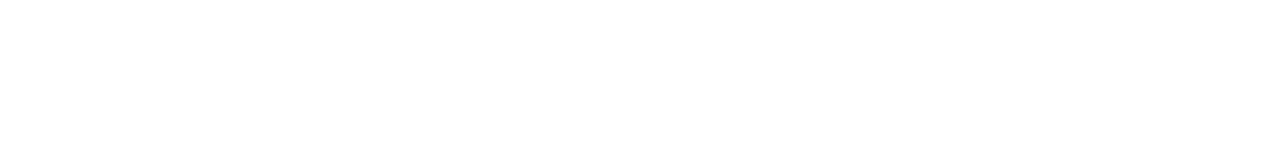
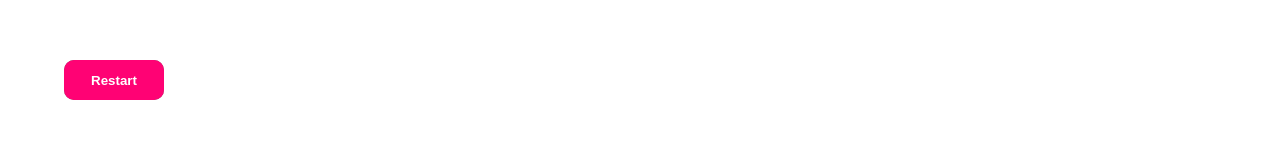
Before and after one commit to Yuliia-Sydorovych/Three.js, a website built with Vite: page index.html in a window 1280 px wide. Shown: the top 160 px of the page. Built offline with nearby package versions, Linux system fonts and the light colour scheme; animation ran at ten frames a second.

Commit message:
Added restart button; Implemented checking the cube downfall outside the ground

```diff
--- a/index.html
+++ b/index.html
@@ -6,6 +6,9 @@
         <link rel="stylesheet" href="style.css">
     </head>
     <body>
+        <div class="content">
+            <button id="restart">Restart</button>
+        </div>
         <canvas class="webgl"></canvas>
         <script src="script.js"></script>
     </body>
--- a/script.js
+++ b/script.js
@@ -76,6 +76,12 @@ class Box extends THREE.Mesh{
         this.position.z += this.velocity.z;
 
         this.applyGravity(ground);
+    }
+
+    ifCubeFallOutsideGround()
+    {
+        // return true if cube outside the ground
+        return this.left < -6 || this.right > 6 || this.front < -25 || this.back > 25;
     }
 
     applyGravity(ground)
@@ -220,6 +226,14 @@ function animate()
 
     cube.update(ground);
 
+    // checking if main cube falls outside the ground
+    if (cube.ifCubeFallOutsideGround())
+    {
+        setTimeout(() => {
+            restart();
+        }, 1000);
+    }
+
     enemies.forEach((enemy) =>
     {
         enemy.update(ground);
@@ -228,6 +242,7 @@ function animate()
         if (boxCollision({box1: cube, box2: enemy}))
         {
             cancelAnimationFrame(animationId);
+            restart();
         }
     });
 
@@ -266,5 +281,13 @@ function animate()
     frames++;
 }
 
+document.getElementById("restart").addEventListener("click", restart);
+
+// restart the game
+function restart()
+{
+    window.location.reload();
+}
+
 // start game
 animate();
--- a/style.css
+++ b/style.css
@@ -1,6 +1,111 @@
 body
 {
-    font-family: sans-serif;
-    margin: 0;
-    padding: 0;
+  font-family: sans-serif;
+  margin: 0;
+  padding: 0;
 }
+
+.content
+{
+  position: fixed;
+  top: 10%;
+  left: 30%;
+  transform: translate(-50%, -50%);
+  width: 50%;
+  display: inline-block;
+  cursor: pointer;
+}
+
+@-webkit-keyframes fadeIn
+{
+  from {
+    opacity: 0;
+  }
+  to {
+    opacity: 1;
+  }
+}
+
+@keyframes fadeIn
+{
+  from {
+    opacity: 0;
+  }
+  to {
+    opacity: 1;
+  }
+}
+
+#restart
+{
+  width: 100px;
+  height: 40px;
+  border: none;
+  outline: none;
+  color: #fff;
+  font-weight: bold;
+  background: #6c6b6b;
+  cursor: pointer;
+  position: relative;
+  z-index: 0;
+  border-radius: 10px;
+}
+
+#restart:before
+{
+  content: "";
+  background: linear-gradient(45deg, #ff0000, #ff7300, #fffb00, #48ff00, #00ffd5, #002bff, #7a00ff, #ff00c8, #ff0000);
+  position: absolute;
+  top: -2px;
+  left:-2px;
+  background-size: 400%;
+  z-index: -1;
+  filter: blur(5px);
+  width: calc(100% + 4px);
+  height: calc(100% + 4px);
+  animation: glowing 20s linear infinite;
+  opacity: 0;
+  transition: opacity .3s ease-in-out;
+  border-radius: 10px;
+}
+
+#restart:active
+{
+  color: #000
+}
+
+#restart:active:after
+{
+  background: transparent;
+}
+
+#restart:hover:before
+{
+  opacity: 1;
+}
+
+#restart:after
+{
+  z-index: -1;
+  content: "";
+  position: absolute;
+  width: 100%;
+  height: 100%;
+  background: #ff0274;
+  left: 0;
+  top: 0;
+  border-radius: 10px;
+}
+
+@keyframes glowing
+{
+  0% {
+    background-position: 0 0;
+  }
+  50% {
+    background-position: 400% 0;
+  }
+  100% {
+    background-position: 0 0;
+  }
+}
```
